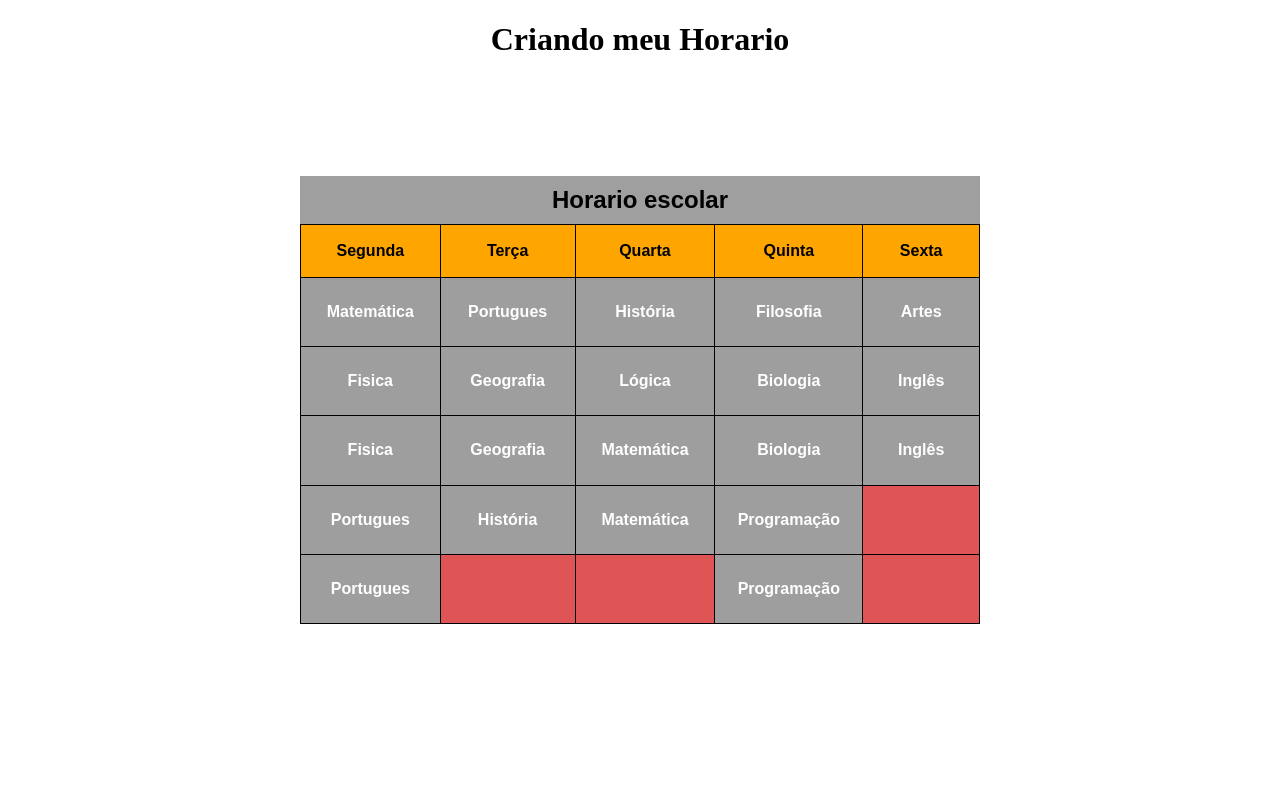
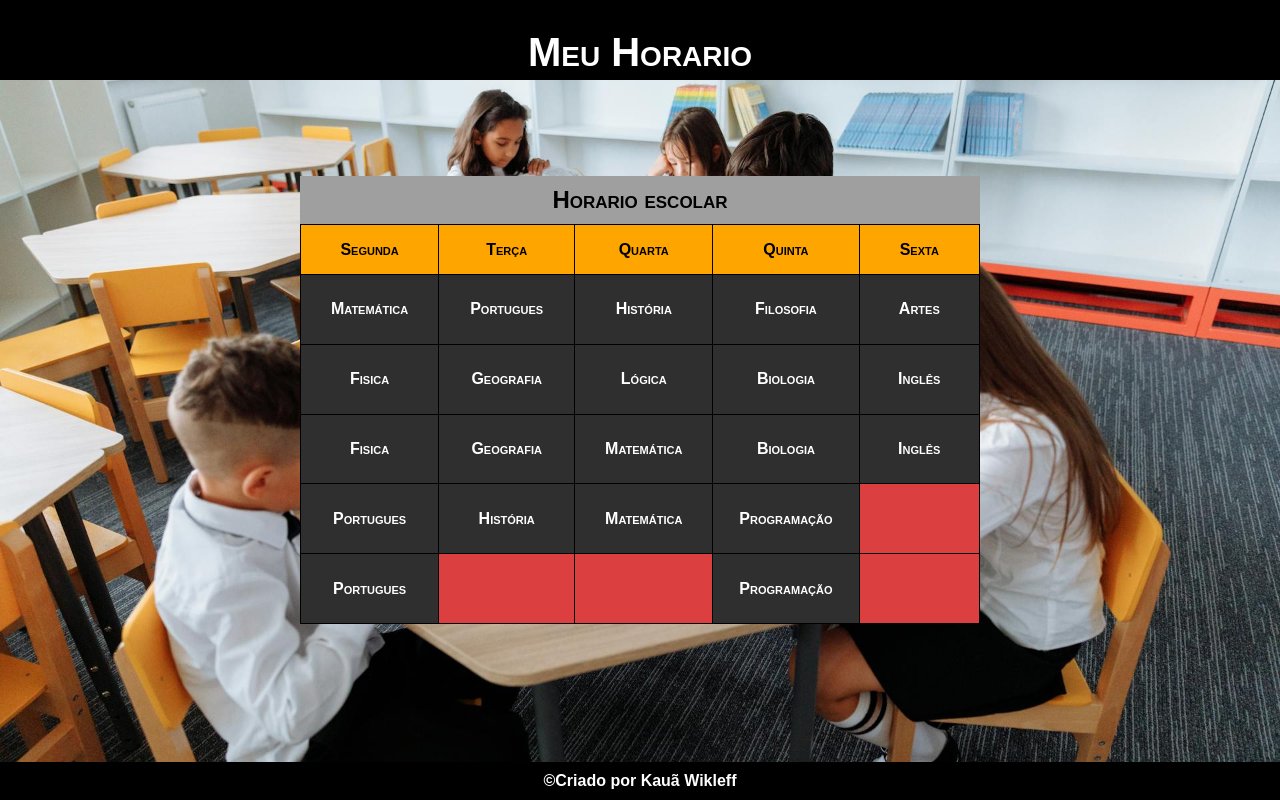
Before and after one commit to DevKakau/html-css, a plain HTML site: page pratica/pratica06/index.html in a window 1280 px wide. Drawn offline with Linux system fonts and the light colour scheme.

Commit message:
atualizações

```diff
--- a/pratica/pratica06/index.html
+++ b/pratica/pratica06/index.html
@@ -4,57 +4,14 @@
     <meta charset="UTF-8">
     <meta name="viewport" content="width=device-width, initial-scale=1.0">
     <title>Horario</title>
+    <link rel="stylesheet" href="style.css">
 </head>
+<body>
+    <header>
+        <h1>Meu Horario</h1>
+    </header>
 
-<style>
-
-    h1 {
-        text-align: center;
-    }
-
-    table {
-        border-collapse: collapse;
-        width: 85vh;
-        height: 50vh;
-        font-family: Arial, Helvetica, sans-serif;
-        position: absolute;
-        top: 50%;
-        left: 50%;
-        transform: translate(-50%, -50%);
-    }
-
-    td, th {
-        border: 1px solid black;
-        width: 200px;
-        height: 50px;
-        text-align: center;
-        font-weight: bold;
-    }
-
-    .cabecalho {
-        background-color: orange;
-    }
-
-    td {
-        background-color: rgba(48, 47, 47, 0.466);
-        color: white;
-    }
-
-    .vazio {
-        background-color: rgba(219, 63, 63, 0.884);
-    }
-
-    caption {
-        font-size: 1.5em;
-        font-weight: bold;
-        background-color: rgb(160, 159, 159);
-        padding: 10px;
-    }
-
-</style>
-<body>
-    <h1>Criando meu Horario</h1>
-
+    <main>
         <table>
             <caption>Horario escolar</caption>
             <thead>
@@ -66,7 +23,6 @@
                     <th>Sexta</th>
                 </tr>
             </thead>
-
             <tbody>
                 <tr>
                     <td>Matemática</td>
@@ -103,8 +59,12 @@
                     <td>Programação</td>
                     <td class="vazio"></td>
                 </tr>
-
             </tbody>
         </table>
+    </main>
+
+    <footer>
+        <p>&copy;Criado por Kauã Wikleff</p>
+    </footer>
 </body>
 </html>
--- /dev/null
+++ b/pratica/pratica06/style.css
@@ -0,0 +1,83 @@
+*{
+    margin: 0;
+    padding: 0;
+    box-sizing: border-box;
+    font-family: Arial, Helvetica, sans-serif;
+}
+
+body {
+    background-image: url(imagens/pexels-thirdman-8926887.jpg);
+    background-size: cover;
+    background-attachment: fixed;
+}
+
+
+header {
+    background-color: black;
+    color: white;
+    height: 10vh;
+}
+
+h1 {
+    text-align: center;
+    padding-top: 30px;
+    font-size: 2.5em;
+    font-variant: small-caps;
+}
+
+table {
+    border-collapse: collapse;
+    width: 85vh;
+    height: 50vh;
+    font-family: Arial, Helvetica, sans-serif;
+    position: absolute;
+    top: 50%;
+    left: 50%;
+    transform: translate(-50%, -50%);
+    font-variant: small-caps;
+}
+
+td, th {
+    border: 1px solid black;
+    width: 200px;
+    height: 50px;
+    text-align: center;
+    font-weight: bold;
+}
+
+.cabecalho {
+    background-color: orange;
+}
+
+td {
+    background-color: rgb(48, 47, 47);
+    color: white;
+}
+
+.vazio {
+    background-color: rgb(219, 63, 63);
+}
+
+caption {
+    font-size: 1.5em;
+    font-weight: bold;
+    background-color: rgb(160, 159, 159);
+    padding: 10px;
+
+}
+
+
+footer {
+    position: fixed;
+    bottom: 0;
+    background-color: black;
+    color: white;
+    width: 100%;
+    padding: 10px;
+}
+
+footer > p {
+    text-align: center;
+    font-weight: 600;
+    font-family: Arial, Helvetica, sans-serif;
+}
```
Also changed, not shown: pratica/pratica06/imagens/pexels-thirdman-8926887.jpg (added). Lines whose indentation alone changed are shown as unchanged.
